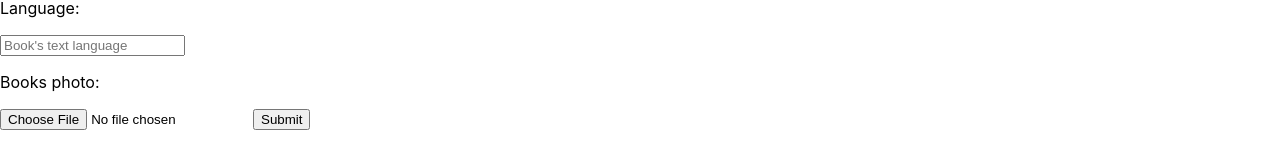
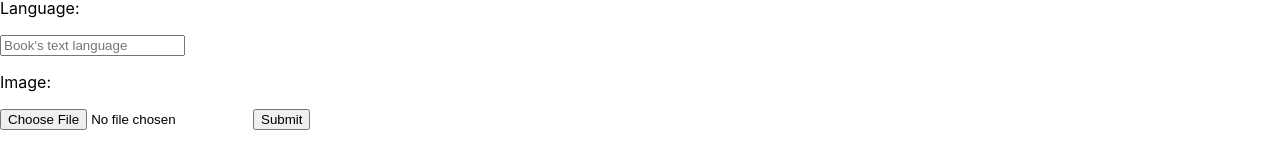
Before and after one commit to TheCukrus/Book_traiding_app, a React (Create React App) app in the folder Frontend/: page /create_new_book in a window 1280 px wide. Shown: the part 614-776 px from the top of the page. Built offline with nearby package versions, Linux system fonts and the light colour scheme; no server answers.

Commit message:
modify component

```diff
--- a/Frontend/src/components/book/Create_book.jsx
+++ b/Frontend/src/components/book/Create_book.jsx
@@ -1,12 +1,14 @@
 import axios from "axios";
 import React from "react";
-import { useState } from "react";
+import { useState, useEffect } from "react";
 import { convert_photo_to_string } from "../../modules/Convert_photo_to_string.js";
 import Input from "../../modules/Input.jsx";
+import Success_message from "../../modules/messages/Success_message.jsx";
+import Error_message from "../../modules/messages/Error_message.jsx";
 
-const Create_book = ({ error, set_error, success_message, set_success_message }) =>
+const Create_book = ({ user, error, set_error, success_message, set_success_message }) =>
 {
-
+    const [err_msg, set_err_msg] = useState("")
     const [input_form, set_input_form] = useState(
         {
             "title": "",
@@ -19,7 +21,6 @@ const Create_book = ({ error, set_error, success_message, set_success_message })
             "language": "",
             "image": "",
         })
-
     const handle_input_change = (e) =>
     {
         const { name, value } = e.target;
@@ -33,16 +34,62 @@ const Create_book = ({ error, set_error, success_message, set_success_message })
     const handle_submit = async (e) =>
     {
         e.preventDefault();
+        const token = document.cookie.replace("token=", "");
 
         try
         {
-            const create_book = await axios.post("http://127.0.0.1:80/api/v1/book")
+            const create_book = await axios.post("http://127.0.0.1:80/api/v1/book/",
+                {
+                    "owner": user.username,
+                    "book": input_form
+                },
+                {
+                    headers: { Authorization: `Bearer ${token}` }
+                })
+            set_success_message(true);
+            set_input_form(
+                {
+                    "title": "",
+                    "author": "",
+                    "description": "",
+                    "ISBN": "",
+                    "genre": "",
+                    "publisher": "",
+                    "publication_year": "",
+                    "language": "",
+                    "image": "",
+                })
         }
         catch (err)
         {
-
+            if (err.response && err.response.data)
+            {
+                set_err_msg(err.response.data.message);
+                return;
+            }
+            set_err_msg("An error occurred while processing your request.")
         }
     }
+
+    //If an error message is present, set a timeout to clear it after 5 sec.
+    useEffect(() =>
+    {
+        if (error)
+        {
+            const time_out = setTimeout(() => set_error(false), 5000);
+            return () => clearTimeout(time_out);
+        }
+    }, [error]);
+
+    //using to success message disapear in 5 sec
+    useEffect(() =>
+    {
+        if (success_message)
+        {
+            const time_out = setTimeout(() => set_success_message(false), 5000);
+            return () => clearTimeout(time_out);
+        }
+    }, [success_message]);
 
     return (
         <div>
@@ -130,14 +177,21 @@ const Create_book = ({ error, set_error, success_message, set_success_message })
                 {/*Image*/}
                 <Input
                     type="file"
-                    name="books_photo"
-                    onChange={(event) => convert_photo_to_string(set_input_form, event.target.files[0])}
+                    name="image"
+                    onChange={(event) => convert_photo_to_string(set_input_form, event.target.files[0], "image")}
                     required={true}
                 />
+
                 {/*Submit button*/}
                 <label htmlFor="submit">
                     <input type="submit" />
                 </label>
+
+                {/*Success message apears when book is created*/}
+                {success_message && <Success_message message={`Book created`} />}
+                {/*Error message apears when user can't create book*/}
+                {error && <Error_message message={err_msg} />}
+
             </form>
         </div>
     )
```
